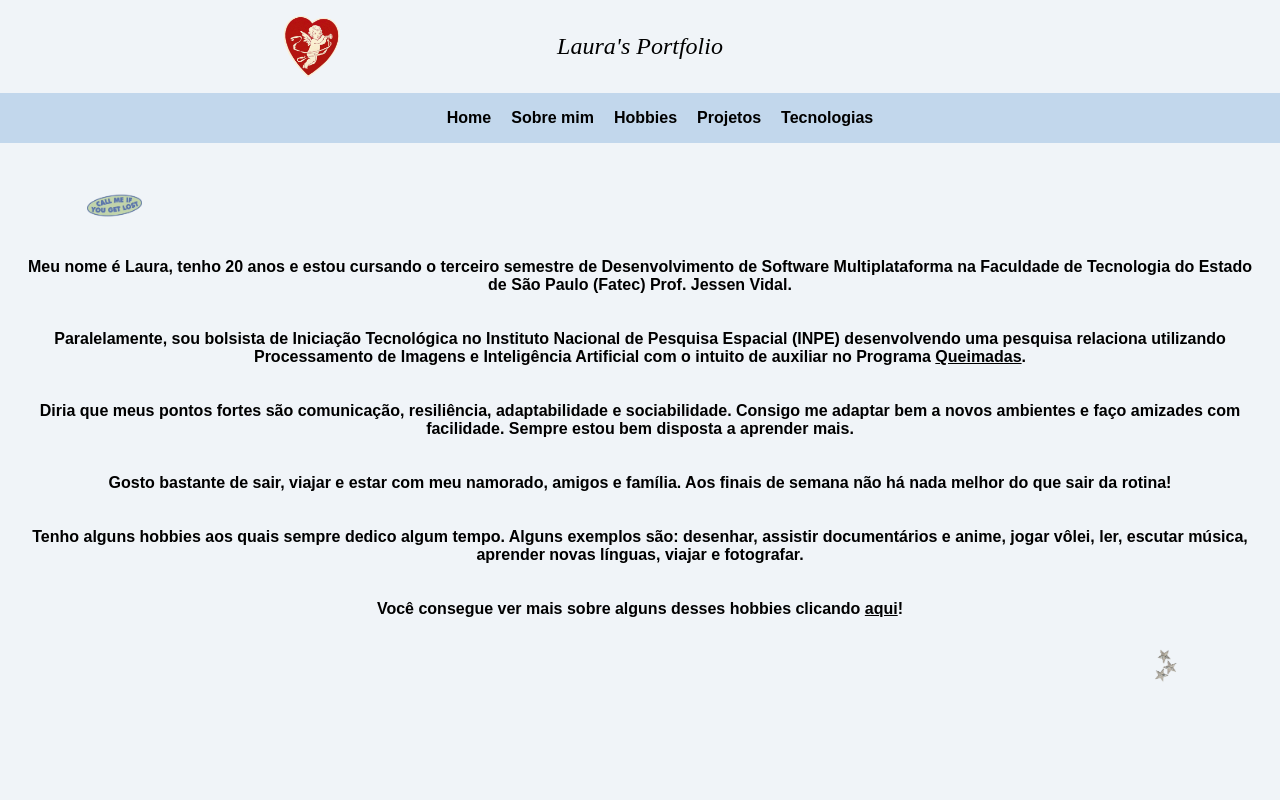
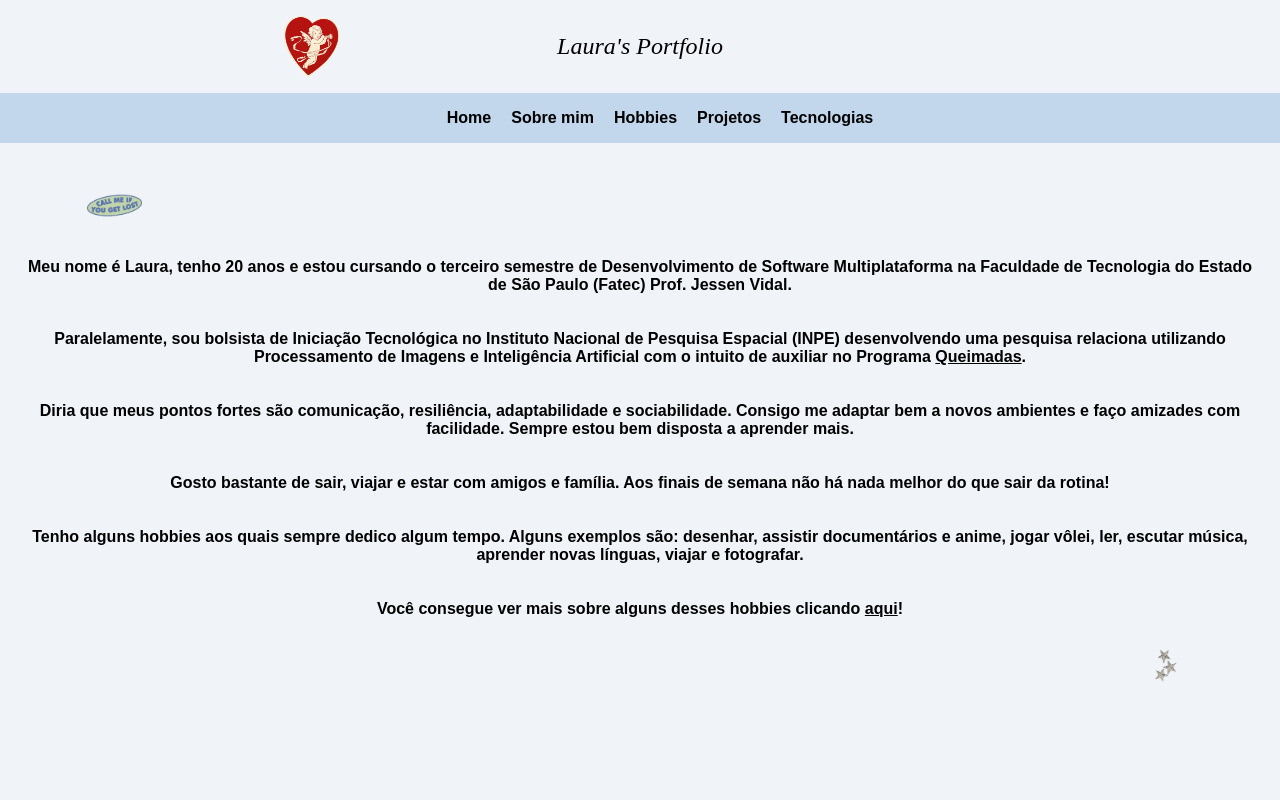
Before and after one commit to eulauragabriel/portfolio-old, a Next.js app: page /sobremim in a window 1280 px wide. Shown: the top 800 px of the page. Built offline with nearby package versions, Linux system fonts and the light colour scheme; a web font is replaced by a local one.

Commit message:
Remove mentions

```diff
--- a/src/pages/sobremim.js
+++ b/src/pages/sobremim.js
@@ -20,7 +20,7 @@ const About = () => {
                     Consigo me adaptar bem a novos ambientes e faço amizades com facilidade. Sempre estou bem
                     disposta a aprender mais.
                 </p>
-                <p>Gosto bastante de sair, viajar e estar com meu namorado, amigos e família.
+                <p>Gosto bastante de sair, viajar e estar com amigos e família.
                     Aos finais de semana não há nada melhor do que sair da rotina!</p>
                 <p>Tenho alguns hobbies aos quais sempre dedico algum tempo. Alguns exemplos são: desenhar, assistir
                     documentários e anime, jogar vôlei, ler, escutar música, aprender novas línguas, viajar e
```
